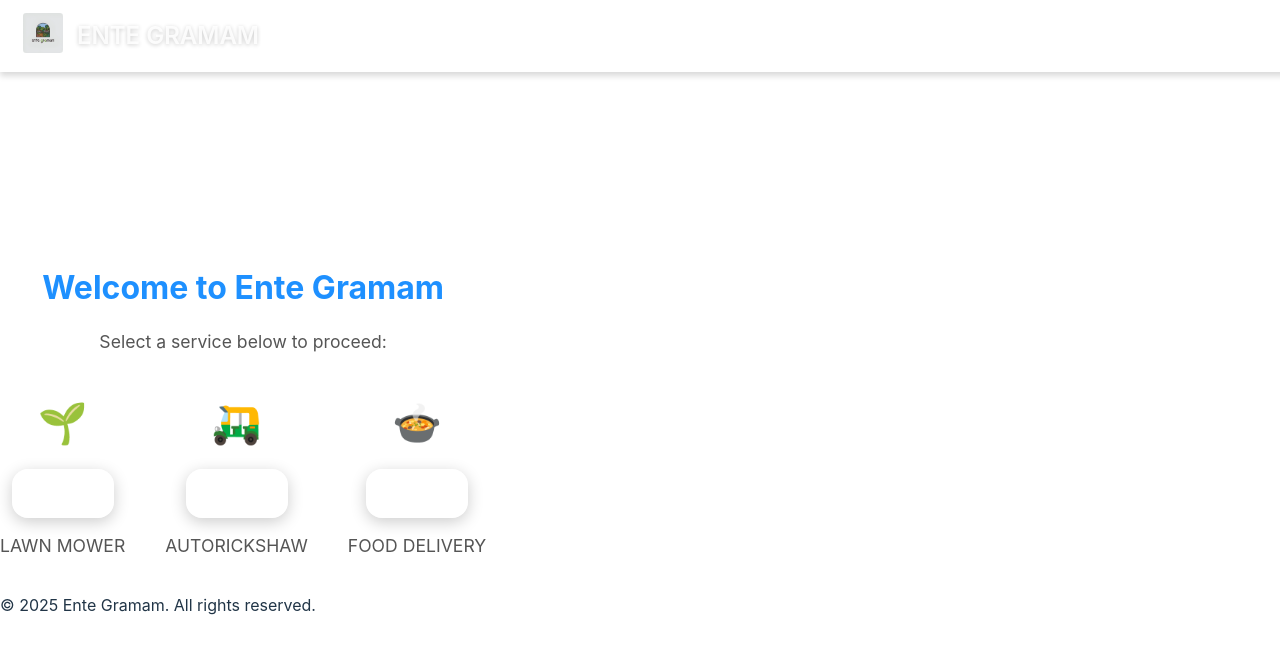
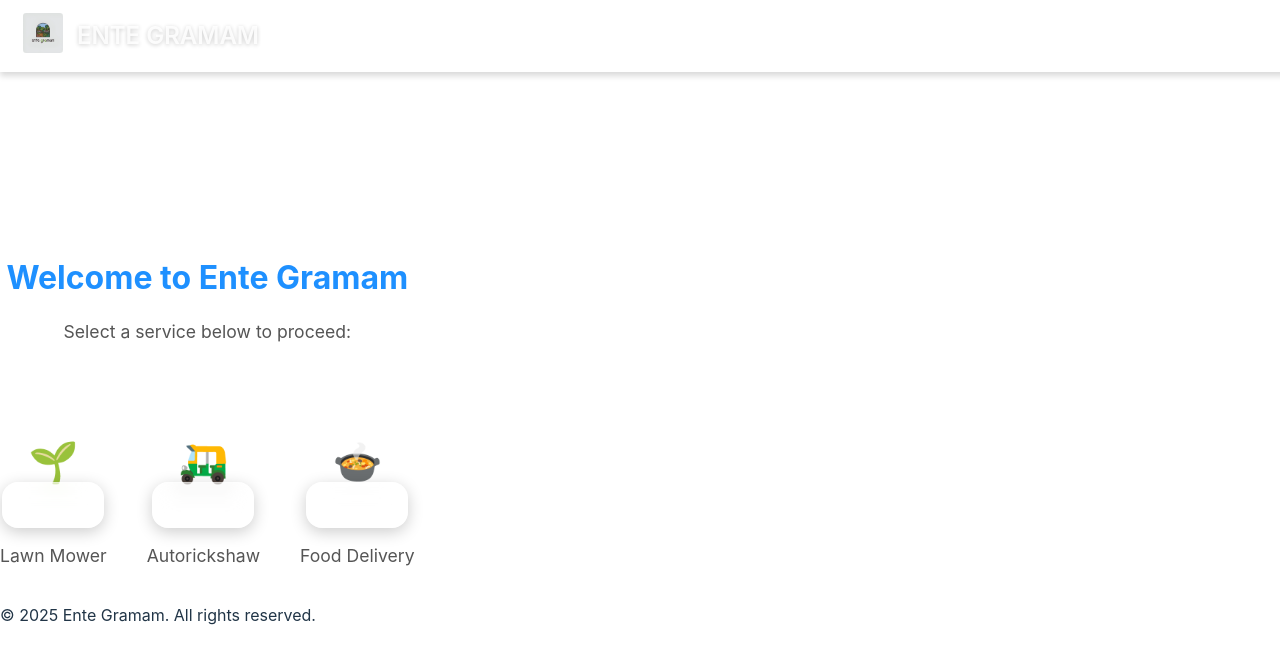
Before and after one commit to code-ninja-labs/ente-gramam1, a React (Vite) app: page / in a window 1280 px wide. Shown: the top 662 px of the page. Built offline with nearby package versions, Linux system fonts and the light colour scheme.

Commit message:
Update AppIcons.css

```diff
--- a/src/components/AppIcons/AppIcons.css
+++ b/src/components/AppIcons/AppIcons.css
@@ -37,9 +37,9 @@
     font-size: 40px;
     line-height: 1;
     margin: 0;
-    padding: 0;
+    padding-top: 20px; /* Added padding to move the emoji downwards */
     display: flex; /* Added for better centering */
-    align-items: center; /* Vertical center */
+    align-items: flex-end; /* Move emoji to the bottom */
     justify-content: center; /* Horizontal center */
     width: 100%; /* Ensure full container width */
     height: 100%; /* Ensure full container height */
@@ -48,8 +48,7 @@
 /* Label styling */
 .icon-label {
     color: #ffffff;
-    font-size: 0.9rem;
-    text-transform: uppercase;
+    font-size:-transform: uppercase;
     margin-top: 15px;
     text-align: center;
 }
```
